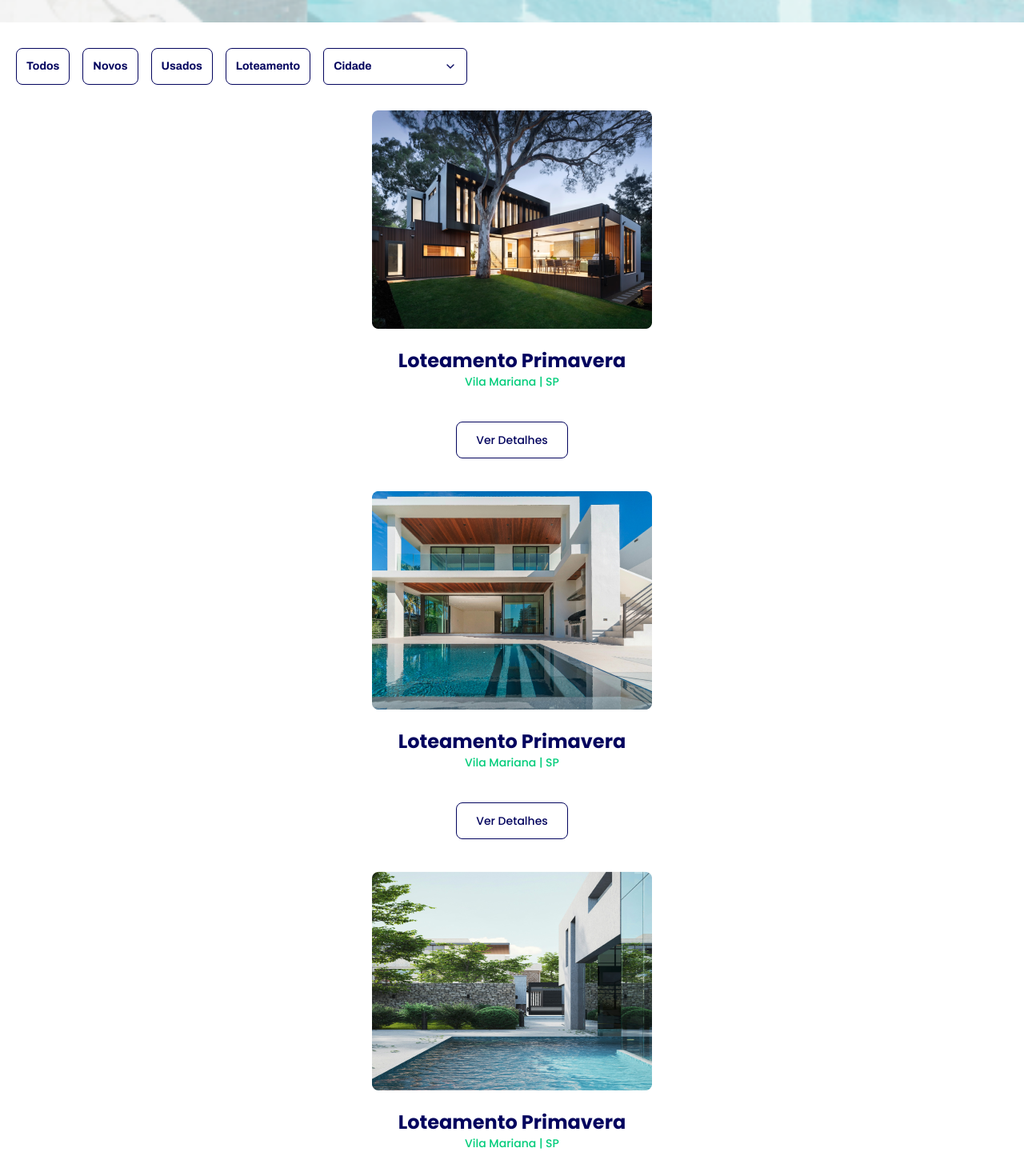
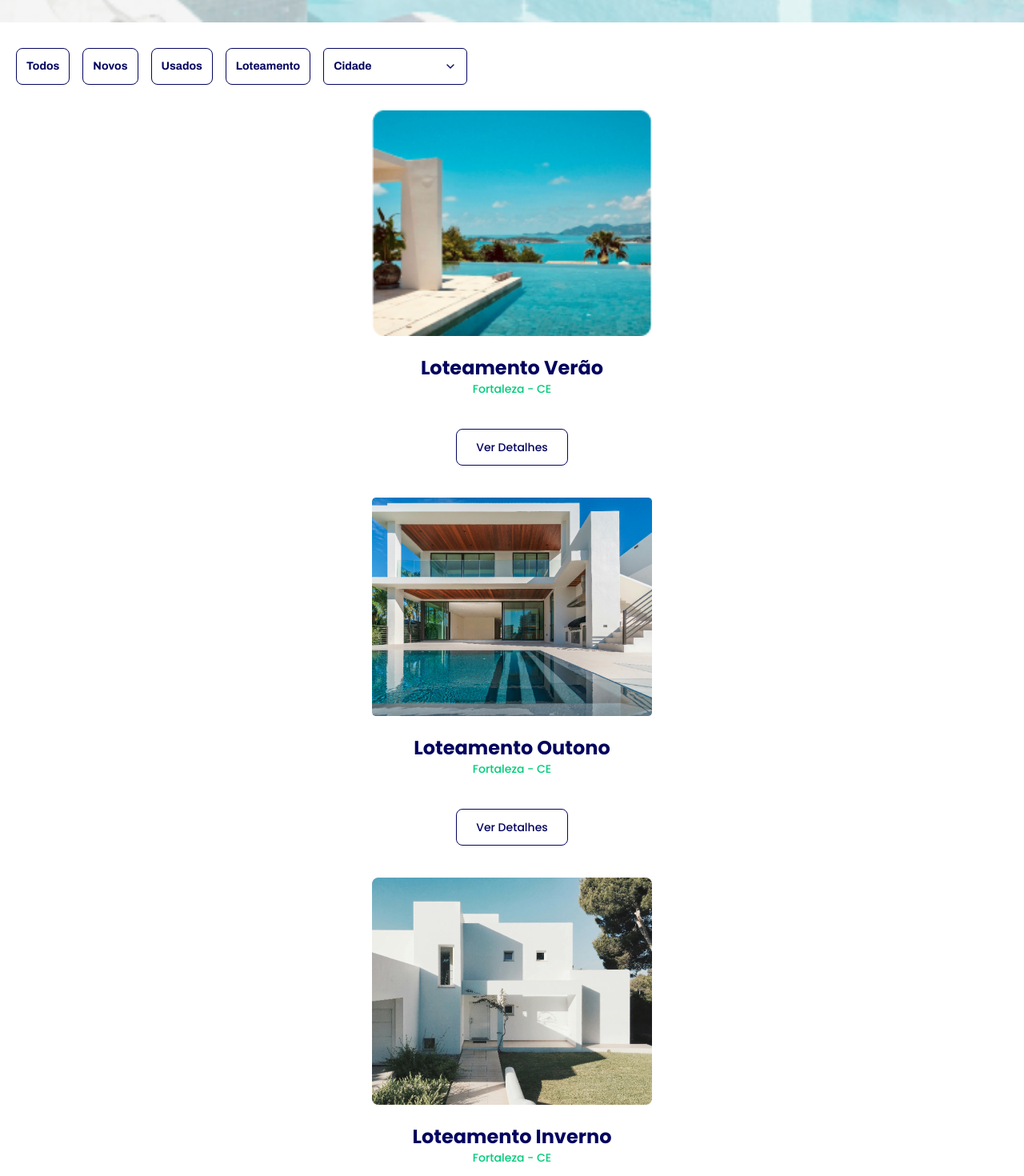
Before and after one commit to LuizLimaDev/vigor-imob, a Next.js app: page /properties in a window 1280 px wide. Shown: the part 640-2110 px from the top of the page at 80% size. Built offline with nearby package versions, Linux system fonts and the light colour scheme.

Commit message:
refactor: Properties Details page now have ventures too

```diff
--- a/app/properties/PropertieCard/PropertieCard.tsx
+++ b/app/properties/PropertieCard/PropertieCard.tsx
@@ -5,11 +5,12 @@ export type TProps = {
   src: string;
   alt: string;
   title: string;
-  neighborhood: string;
+  city: string | undefined;
+  state: string | undefined;
   href: string;
 };
 
-const PropertieCard = ({ src, alt, title, neighborhood, href }: TProps) => {
+const PropertieCard = ({ src, alt, title, city, state, href }: TProps) => {
   return (
     <div className="mb-10 flex flex-col items-center justify-center">
       <Image src={src} alt={alt} width={350} height={273} />
@@ -17,11 +18,11 @@ const PropertieCard = ({ src, alt, title, neighborhood, href }: TProps) => {
         {title}
       </h3>
       <p className="font-poppins text-sm text-VIsecondary-color">
-        {neighborhood}
+        {city} - {state}
       </p>
 
       <Link
-        href={href}
+        href={`/properties/${href}`}
         className="mt-10 rounded-lg border border-VIprimary-color px-6 py-3 font-poppins text-sm text-VIprimary-color"
       >
         Ver Detalhes
--- a/app/properties/[id]/PhotoSlider/PhotoSlider.tsx
+++ b/app/properties/[id]/_components/PhotoSlider/PhotoSlider.tsx
@@ -12,7 +12,7 @@ const PhotoSlider = ({ title, photos }: TProps) => {
         {title}
       </h1>
 
-      <div className="flex overflow-scroll [&::-webkit-scrollbar]:hidden">
+      <div className="mr-3 flex gap-3 overflow-scroll [&::-webkit-scrollbar]:hidden">
         {photos.map((item, id) => (
           <Image
             key={id}
--- /dev/null
+++ b/app/properties/[id]/_components/PropertieInfo/PropertieInfo.tsx
@@ -0,0 +1,62 @@
+import Image from "next/image";
+
+export type TProps = {
+  size: string | undefined;
+  bedroom: number | undefined;
+  bathroom: number | undefined;
+  garage: number | undefined;
+};
+
+const PropertieInfo = ({ size, bedroom, bathroom, garage }: TProps) => {
+  return (
+    <>
+      {/* infos */}
+      <div className="mb-9 flex w-full flex-wrap gap-4 font-poppins text-xs text-VIprimary-color">
+        {/* size */}
+        <div className="flex w-[9rem] items-end justify-start gap-2">
+          <Image src="/Icons/size.svg" alt="tamanho" width={24} height={24} />
+          <p>{size}</p>
+        </div>
+
+        {/* bedroom */}
+        <div className="flex w-[9rem] items-end justify-start gap-2">
+          <Image
+            src="/Icons/bedroom.svg"
+            alt="quartos"
+            width={30}
+            height={22}
+          />
+          <p>
+            {bedroom} quarto
+            {bedroom > 1 ? "s" : ""}
+          </p>
+        </div>
+
+        {/* bathroom */}
+        <div className="flex w-[9rem] items-end justify-start gap-2">
+          <Image
+            src="/Icons/bathroom.svg"
+            alt="banheiros"
+            width={30}
+            height={22}
+          />
+          <p>
+            {bathroom} banheiro
+            {bathroom > 1 ? "s" : ""}
+          </p>
+        </div>
+
+        {/* garage */}
+        <div className="flex items-end justify-start gap-2">
+          <Image src="/Icons/car.svg" alt="banheiros" width={30} height={22} />
+          <p>
+            {garage} carro
+            {garage > 1 ? "s" : ""}
+          </p>
+        </div>
+      </div>
+    </>
+  );
+};
+
+export default PropertieInfo;
--- a/app/properties/[id]/page.tsx
+++ b/app/properties/[id]/page.tsx
@@ -1,135 +1,64 @@
 import VideoPlayer from "@/app/_components/VideoPlayer/VideoPlayer";
-import PhotoSlider from "./PhotoSlider/PhotoSlider";
+import PhotoSlider from "./_components/PhotoSlider/PhotoSlider";
 import Image from "next/image";
+import propertiesDb from "../../../db/db.json";
+import ArrowBack from "@/app/_components/ArrowBack/ArrowBack";
+import PropertieInfo from "./_components/PropertieInfo/PropertieInfo";
+import { Button } from "@/app/_components/ui/button";
 
-const properties = [
-  {
-    id: 1,
-    src: "/Pages/properties/properties-details/01.png",
-    alt: "foto 01",
-    text: "Lorem ipsum dolor sit amet consectetur adipisicing elit. Iste rerum necessitatibus provident amet accusantium aliquid labore nobis vitae. Earum amet labore tenetur porro placeat obcaecati accusamus enim eveniet maiores quasi! Corrupti vel officia dicta dolorem nostrum ut aperiam nobis ab quisquam iure cumque nam quos facilis quasi ipsa nemo soluta officiis, praesentium ullam consequatur aspernatur incidunt in inventore. Quam, aperiam doloribus. Nisi quam dolorem omnis praesentium est natus? Quaerat ratione ipsam inventore, necessitatibus eaque repellat voluptatum nemo totam voluptatibus obcaecati, nesciunt iure dolorum? Laborum molestias aliquid minus nobis voluptas dicta vero, repudiandae possimus reprehenderit ullam incidunt adipisci consequatur, quod saepe.",
-    size: "100m²",
-    bedroom: 1,
-    bathroom: 1,
-    garage: 1,
-    street: "Rua dos Cajazeiros",
-    number: "15-50",
-    city: "Fortaleza",
-    state: "CE",
-  },
-  {
-    id: 2,
-    src: "/Pages/properties/properties-details/02.png",
-    alt: "foto 02",
-    text: "Lorem ipsum dolor sit amet consectetur adipisicing elit. Iste rerum necessitatibus provident amet accusantium aliquid labore nobis vitae. Earum amet labore tenetur porro placeat obcaecati accusamus enim eveniet maiores quasi! Corrupti vel officia dicta dolorem nostrum ut aperiam nobis ab quisquam iure cumque nam quos facilis quasi ipsa nemo soluta officiis, praesentium ullam consequatur aspernatur incidunt in inventore. Quam, aperiam doloribus. Nisi quam dolorem omnis praesentium est natus? Quaerat ratione ipsam inventore, necessitatibus eaque repellat voluptatum nemo totam voluptatibus obcaecati, nesciunt iure dolorum? Laborum molestias aliquid minus nobis voluptas dicta vero, repudiandae possimus reprehenderit ullam incidunt adipisci consequatur, quod saepe.",
-    size: "200m²",
-    bedroom: 2,
-    bathroom: 2,
-    garage: 2,
-    street: "Rua dos Cajazeiros",
-    number: "15-50",
-    city: "Fortaleza",
-    state: "CE",
-  },
-  {
-    id: 3,
-    src: "/Pages/properties/properties-details/03.png",
-    alt: "foto 03",
-    text: "Lorem ipsum dolor sit amet consectetur adipisicing elit. Iste rerum necessitatibus provident amet accusantium aliquid labore nobis vitae. Earum amet labore tenetur porro placeat obcaecati accusamus enim eveniet maiores quasi! Corrupti vel officia dicta dolorem nostrum ut aperiam nobis ab quisquam iure cumque nam quos facilis quasi ipsa nemo soluta officiis, praesentium ullam consequatur aspernatur incidunt in inventore. Quam, aperiam doloribus. Nisi quam dolorem omnis praesentium est natus? Quaerat ratione ipsam inventore, necessitatibus eaque repellat voluptatum nemo totam voluptatibus obcaecati, nesciunt iure dolorum? Laborum molestias aliquid minus nobis voluptas dicta vero, repudiandae possimus reprehenderit ullam incidunt adipisci consequatur, quod saepe.",
-    size: "300m²",
-    bedroom: 3,
-    bathroom: 3,
-    garage: 3,
-    street: "Rua dos Cajazeiros",
-    number: "15-50",
-    city: "Fortaleza",
-    state: "CE",
-  },
-];
+const properties = propertiesDb.properties;
 
 const PropertiesDetail = ({ params }: { params: { id: number } }) => {
+  const isPropertie = properties[params.id].propertie;
+
   return (
     <main className="relative w-screen py-16">
       <VideoPlayer />
 
       <div className="pl-4">
-        <PhotoSlider title="Loteamento Verão" photos={properties} />
+        {/* TODO - mudar o properties para a propriedade fotos de cada propriedade do json */}
+        {/* TODO - adicionar no json uma propriedade[] com o src de todas as fotos da propriedade */}
+        <PhotoSlider title={properties[params.id].title} photos={properties} />
 
         <h1 className="mb-2 font-poppins text-2xl font-bold text-VIprimary-color">
           Paz e Tranquilidade
         </h1>
 
-        <p className=" mb-9 font-poppins text-xs font-light text-VIprimary-color">
+        <p className=" mb-9 pr-4 text-justify font-poppins text-xs font-light text-VIprimary-color">
           <span className="font-archivo text-2xl ">
             {properties[params.id].text.slice(0, 1)}
           </span>
           {properties[params.id].text.slice(1)}
         </p>
 
-        {/* infos */}
-        <div className="mb-9 flex w-full flex-wrap gap-4 font-poppins text-xs text-VIprimary-color">
-          {/* size */}
-          <div className="flex w-[9rem] items-end justify-start gap-2">
-            <Image src="/Icons/size.svg" alt="tamanho" width={24} height={24} />
-            <p>{properties[params.id].size}</p>
-          </div>
+        {isPropertie && (
+          <PropertieInfo
+            size={properties[params.id].size}
+            bedroom={properties[params.id].bedroom}
+            bathroom={properties[params.id].bathroom}
+            garage={properties[params.id].garage}
+          />
+        )}
 
-          {/* bedroom */}
-          <div className="flex w-[9rem] items-end justify-start gap-2">
+        {isPropertie ? (
+          <div className="mb-14 flex items-center justify-start gap-2 font-poppins text-sm font-bold text-VIsecondary-color">
             <Image
-              src="/Icons/bedroom.svg"
-              alt="quartos"
-              width={30}
-              height={22}
+              src="/Icons/location.svg"
+              alt="Localização"
+              width={22}
+              height={28}
             />
+
             <p>
-              {properties[params.id].bedroom} quarto
-              {properties[params.id].bedroom > 1 ? "s" : ""}
+              {properties[params.id].street}, {properties[params.id].number} -
+              {properties[params.id].city} | {properties[params.id].state}
             </p>
           </div>
+        ) : (
+          <Button className="mb-12">Conversar com corretor</Button>
+        )}
 
-          {/* bathroom */}
-          <div className="flex w-[9rem] items-end justify-start gap-2">
-            <Image
-              src="/Icons/bathroom.svg"
-              alt="banheiros"
-              width={30}
-              height={22}
-            />
-            <p>
-              {properties[params.id].bedroom} banheiro
-              {properties[params.id].bedroom > 1 ? "s" : ""}
-            </p>
-          </div>
-
-          {/* garage */}
-          <div className="flex items-end justify-start gap-2">
-            <Image
-              src="/Icons/car.svg"
-              alt="banheiros"
-              width={30}
-              height={22}
-            />
-            <p>
-              {properties[params.id].bedroom} carro
-              {properties[params.id].bedroom > 1 ? "s" : ""}
-            </p>
-          </div>
-        </div>
-
-        <div className="flex items-center justify-start gap-2 font-poppins text-sm font-bold text-VIsecondary-color">
-          <Image
-            src="/Icons/location.svg"
-            alt="Localização"
-            width={22}
-            height={28}
-          />
-
-          <p>
-            {properties[params.id].street}, {properties[params.id].number} -{" "}
-            {properties[params.id].city} | {properties[params.id].state}
-          </p>
-        </div>
+        <ArrowBack />
       </div>
     </main>
   );
--- a/app/properties/page.tsx
+++ b/app/properties/page.tsx
@@ -1,6 +1,11 @@
 import Hero from "../_components/Hero/Hero";
 import MenuSliderProperties from "./MenuSliderProperties/MenuSliderProperties";
 import PropertieCard from "./PropertieCard/PropertieCard";
+import db from "../../db/db.json";
+
+const properties = db.properties.filter(
+  (propertie) => propertie.propertie === true
+);
 
 const Properties = () => {
   return (
@@ -9,27 +14,17 @@ const Properties = () => {
       <MenuSliderProperties />
 
       <div className="flex flex-col items-center justify-center">
-        <PropertieCard
-          src="/Pages/properties/01.png"
-          alt="Loteamento Primavera"
-          title="Loteamento Primavera"
-          neighborhood="Vila Mariana | SP"
-          href="#"
-        />
-        <PropertieCard
-          src="/Pages/properties/02.png"
-          alt="Loteamento Primavera"
-          title="Loteamento Primavera"
-          neighborhood="Vila Mariana | SP"
-          href="#"
-        />
-        <PropertieCard
-          src="/Pages/properties/03.png"
-          alt="Loteamento Primavera"
-          title="Loteamento Primavera"
-          neighborhood="Vila Mariana | SP"
-          href="#"
-        />
+        {properties.map((propertie) => (
+          <PropertieCard
+            key={propertie.id}
+            src={propertie.src}
+            alt={propertie.title}
+            title={propertie.title}
+            city={propertie.city}
+            state={propertie.state}
+            href={String(propertie.id - 1)}
+          />
+        ))}
       </div>
     </main>
   );
```
Also changed, not shown: public/Pages/properties/properties-details/02.png, public/Pages/properties/properties-details/02.svg (added).
